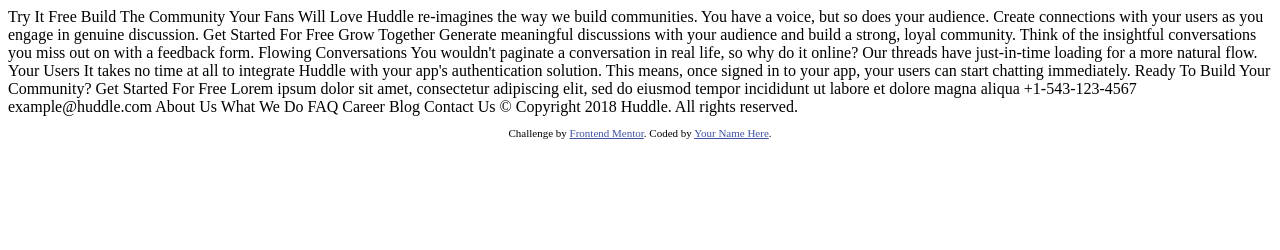
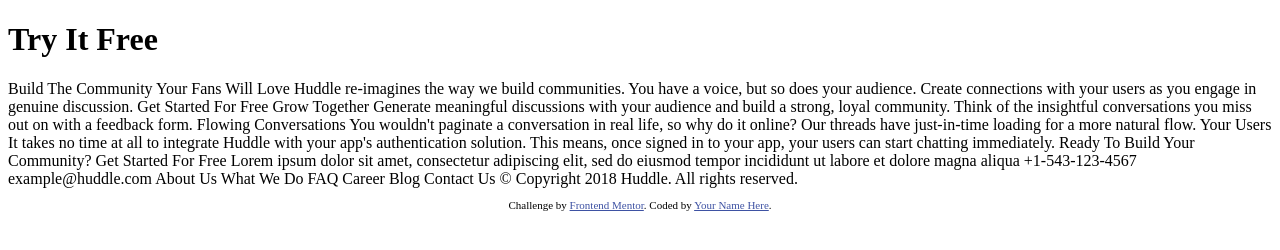
Before and after one commit to kallepost/huddle, a plain HTML site: page index.html in a window 1280 px wide. Drawn offline with Linux system fonts and the light colour scheme.

Commit message:
first test

```diff
--- a/index.html
+++ b/index.html
@@ -16,7 +16,7 @@
 </head>
 <body>
 
-  Try It Free
+  <h1>Try It Free</h1>
 
   Build The Community Your Fans Will Love
 
```
